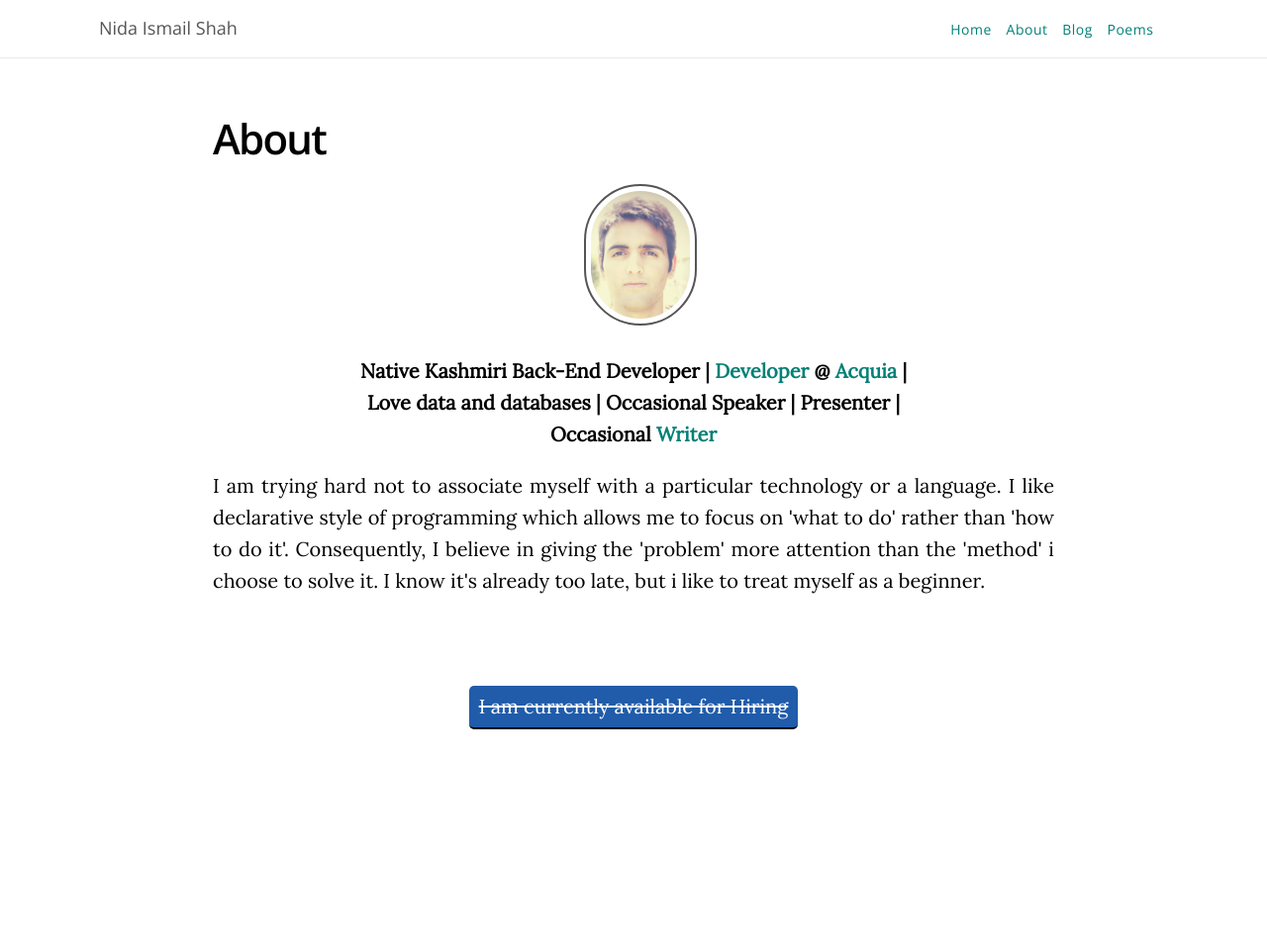
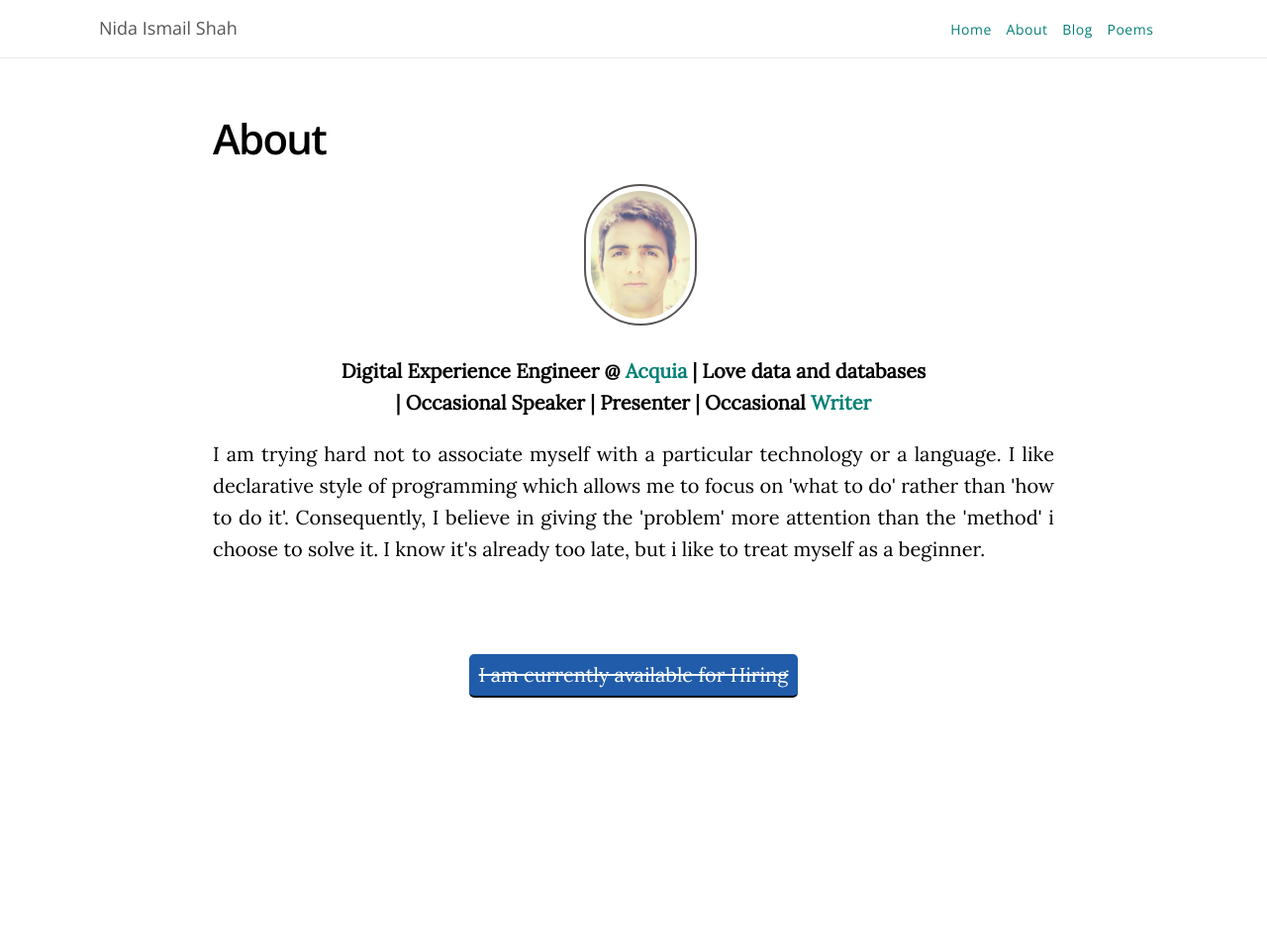
Before and after one commit to nidaismailshah/nidaismailshah.github.io, a Jekyll site: the page built from about.md, in a window 1280 px wide. Shown: the whole page at 99% size. Built offline with Jekyll 4.4.1, drawn with Linux system fonts in a browser that asks for light colours.

Commit message:
Update about.md

```diff
--- a/about.md
+++ b/about.md
@@ -5,7 +5,7 @@ permalink: /about/
 ---
 <div class="about">
 	<div class = "pic"><img src="/images/nida.jpg" alt="" /></div>
-    <div class= "description"><p class ="tags">Native Kashmiri Back-End Developer |<a href="https://www.acquia.com/about-us/team/nida-shah"> Developer</a> @ <a href="https://www.acquia.com">Acquia</a> | Love data and databases | Occasional Speaker | Presenter | Occasional
+    <div class= "description"><p class ="tags"> Digital Experience Engineer<a href="https://www.acquia.com/about-us/team/nida-shah"> </a> @ <a href="https://www.acquia.com">Acquia</a> | Love data and databases | Occasional Speaker | Presenter | Occasional
 	     <a class = "links" href="https://medium.com/@nidaismailshah">Writer</a></p>
 	<p class = "bio">I am trying hard not to associate myself with a particular technology or a language. I like declarative style of programming which allows me to focus on 'what to do' rather than 'how to do it'. Consequently, I believe in giving the 'problem' more attention than the 'method' i choose to solve it. I know it's already too late, but i like to treat myself as a beginner.</p>
    </div>
```
